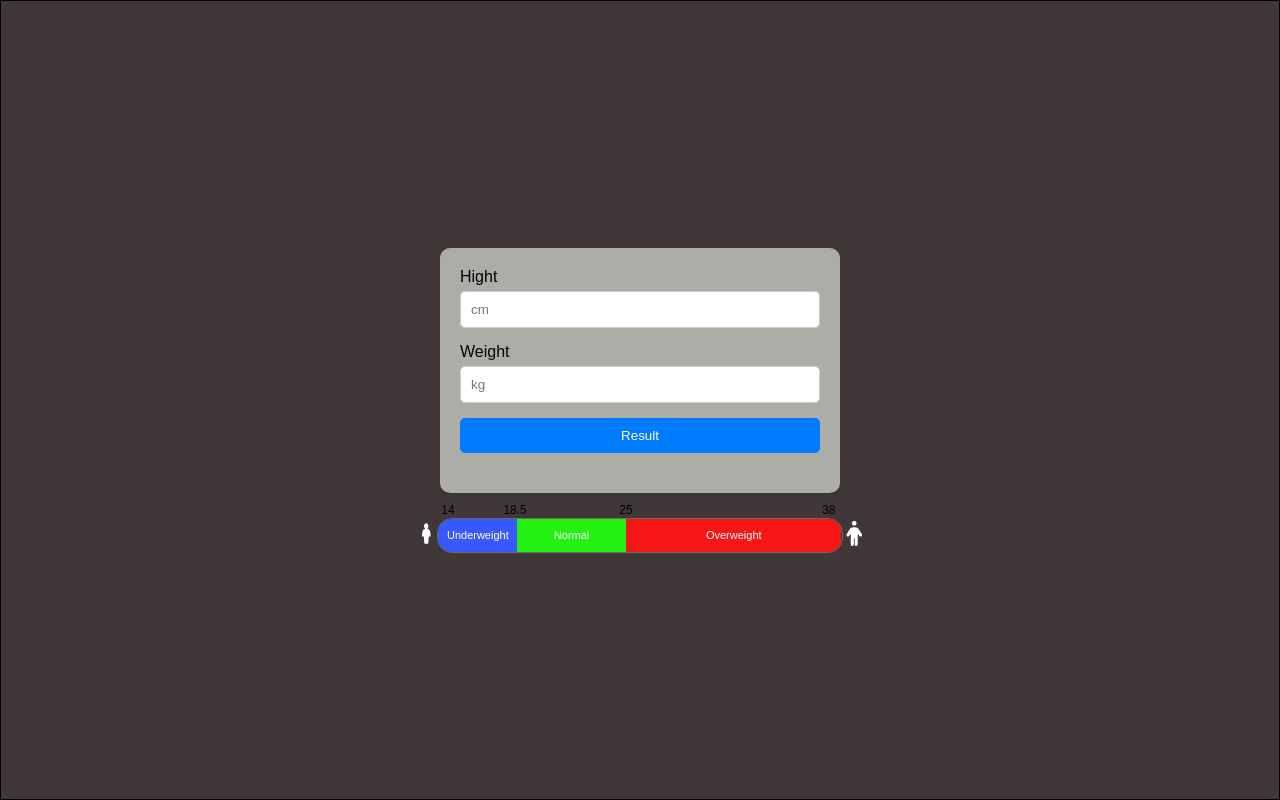
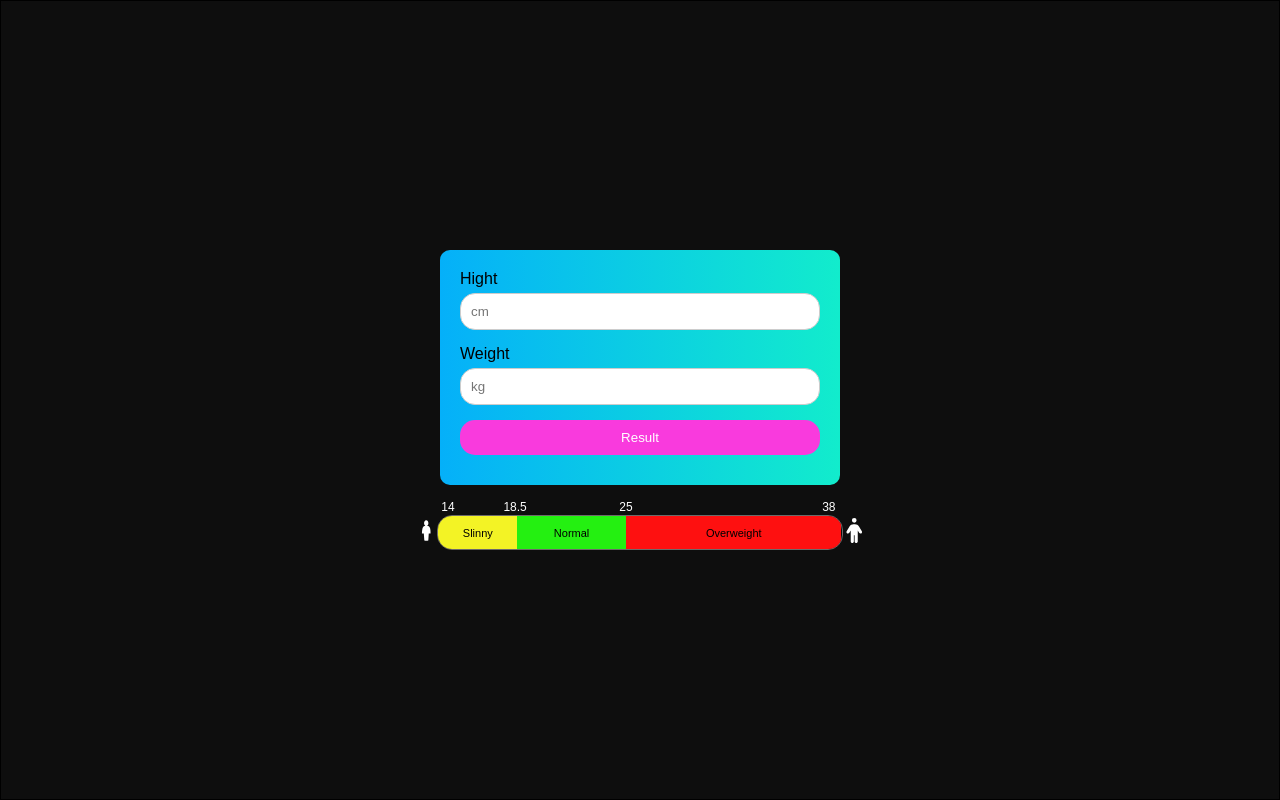
Before and after one commit to MOwaisAzizi/BMI-Calculator, a React (Vite) app: page / in a window 1280 px wide. Built offline with nearby package versions, Linux system fonts and the light colour scheme.

Commit message:
progress

```diff
--- a/src/Pipe.css
+++ b/src/Pipe.css
@@ -6,6 +6,7 @@
     width: 92%;
     height: 15px;
     margin: auto;
+    color: white;
 }
 .under{
  position: absolute;
@@ -46,24 +47,27 @@
     position: absolute;
     bottom: 0;
     font-size: 30px;
-    color: rgb(19, 15, 15);
+    color: black;
     font-weight: 1000;
-
   }
   .sp1{
-    background-color: rgb(56, 89, 255);
+    background-color: rgb(243, 243, 37);
     width: 19.53%;
     align-content: center;
     text-align: center;
+    color: black;
   }
   .sp2{
     background-color: rgb(36, 240, 17);
     width: 27%;
     align-content: center;
     text-align: center;
+    color: black;
+
   }
   .sp3{
-    background-color: rgb(247, 22, 22);
+    background-color: rgb(254, 16, 16);
+    color: black;
     width: 53.47%;
     align-content: center;
     text-align: center;
--- a/src/Pipe.jsx
+++ b/src/Pipe.jsx
@@ -26,7 +26,7 @@ const Pipe = ({result}) => {
   <div style={{display:'flex'}}>
   <GiPerson color='white' size={'25px'} style={{marginTop:'3px'}}/>
     <div className="pipe-container" onClick={handleIncrease}>
-        <span className='sp1'>Underweight</span>
+        <span className='sp1'>Slinny</span>
         <span className='sp2'>Normal</span>
         <span className='sp3'>Overweight</span>
       <div className="pipe" style={{position:'absolute', top:'-28.5px',transition: 'all 0.5s' , left:`${((result-14)/(24)) * 100}%`}}>&darr;</div>
--- a/src/index.css
+++ b/src/index.css
@@ -4,7 +4,7 @@
 
 body {
   font-family: Arial, sans-serif;
-  background-color: #403838;
+  background-color: #0e0e0e;
   margin: 0;
   padding: 0;
 }
@@ -17,14 +17,14 @@ body {
   height: 100vh;
   border: solid 1px black;
   margin: auto;
-gap: 10px;
+  gap: 15px;
 }
 
 .form {
-  background-color: rgb(173, 173, 168);
+  background:linear-gradient(to right, rgb(5, 176, 249),rgb(18, 236, 204));
   padding: 20px;
   border-radius: 10px;
-  box-shadow: 0 2px 10px rgba(0, 0, 0, 0.1);
+  padding-bottom: 10px;
   width: 100%;
   max-width: 400px;
 }
@@ -47,7 +47,7 @@ input {
   width: 100%;
   padding: 10px;
   border: 1px solid #ccc;
-  border-radius: 5px;
+  border-radius: 15px;
 }
 
 input:focus {
@@ -58,15 +58,16 @@ input:focus {
 button {
   width: 100%;
   padding: 10px;
-  background-color: #007bff;
+  background-color: #f93add;
   color: white;
   border: none;
-  border-radius: 5px;
+  border-radius: 15px;
   cursor: pointer;
+  transition: 0.5s;
 }
 
 button:hover {
-  background-color: #0056b3;
+  background-color: #0fe5ed;
 }
 
 .flag-toolbar {
```
